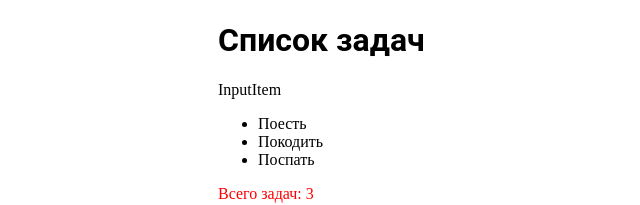
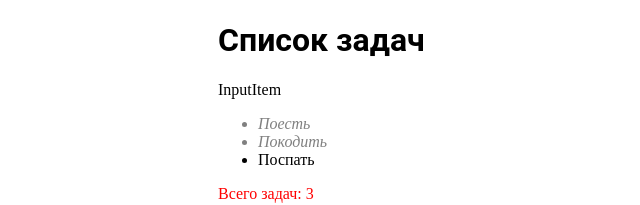
Before and after one commit to WebHeroSchool/alde_react, a React (Create React App) app in the folder todo/: page / in a window 1280 px wide. Shown: the top 205 px of the page, without its empty margins (272-912 px from the left). Built offline with nearby package versions, Linux system fonts and the light colour scheme.

Commit message:
выполнил задание classnames

```diff
--- a/todo/package.json
+++ b/todo/package.json
@@ -27,5 +27,8 @@
       "last 1 firefox version",
       "last 1 safari version"
     ]
+  },
+  "devDependencies": {
+    "classnames": "^2.2.6"
   }
 }
--- a/todo/src/components/App/App.js
+++ b/todo/src/components/App/App.js
@@ -6,13 +6,16 @@ import styles from './App.module.css';
 
 const itemList = [
   {
-    value: 'Поесть'
+    value: 'Поесть',
+    isDone: true,
   },
   {
-    value: 'Покодить'
+    value: 'Покодить',
+    isDone: true,
   },
   {
-    value: 'Поспать'
+    value: 'Поспать',
+    isDone: false,
   }
 ];
 
--- a/todo/src/components/Item/Item.js
+++ b/todo/src/components/Item/Item.js
@@ -1,7 +1,13 @@
 import React from 'react';
+import classnames from 'classnames';
+import styles from './Item.module.css';
 
 const Item = ({ task }) => (
-  <li>{task}</li>
+  <li className={
+    classnames({
+      [styles.done]: task.isDone,
+    })
+  }>{task.value}</li>
 );
 
 export default Item;
--- /dev/null
+++ b/todo/src/components/Item/Item.module.css
@@ -0,0 +1,4 @@
+.done {
+    font-style: italic;
+    color: grey;
+}
--- a/todo/src/components/ItemList/ItemList.js
+++ b/todo/src/components/ItemList/ItemList.js
@@ -4,7 +4,7 @@ import Item from '../Item/Item'
 const ItemList = ({itemList}) => (
   <ul>
       {itemList.map(item => (
-        <Item task={item.value} key={item.value}/>
+        <Item task={item} key={item.value}/>
       ))}
   </ul>
 );
```
